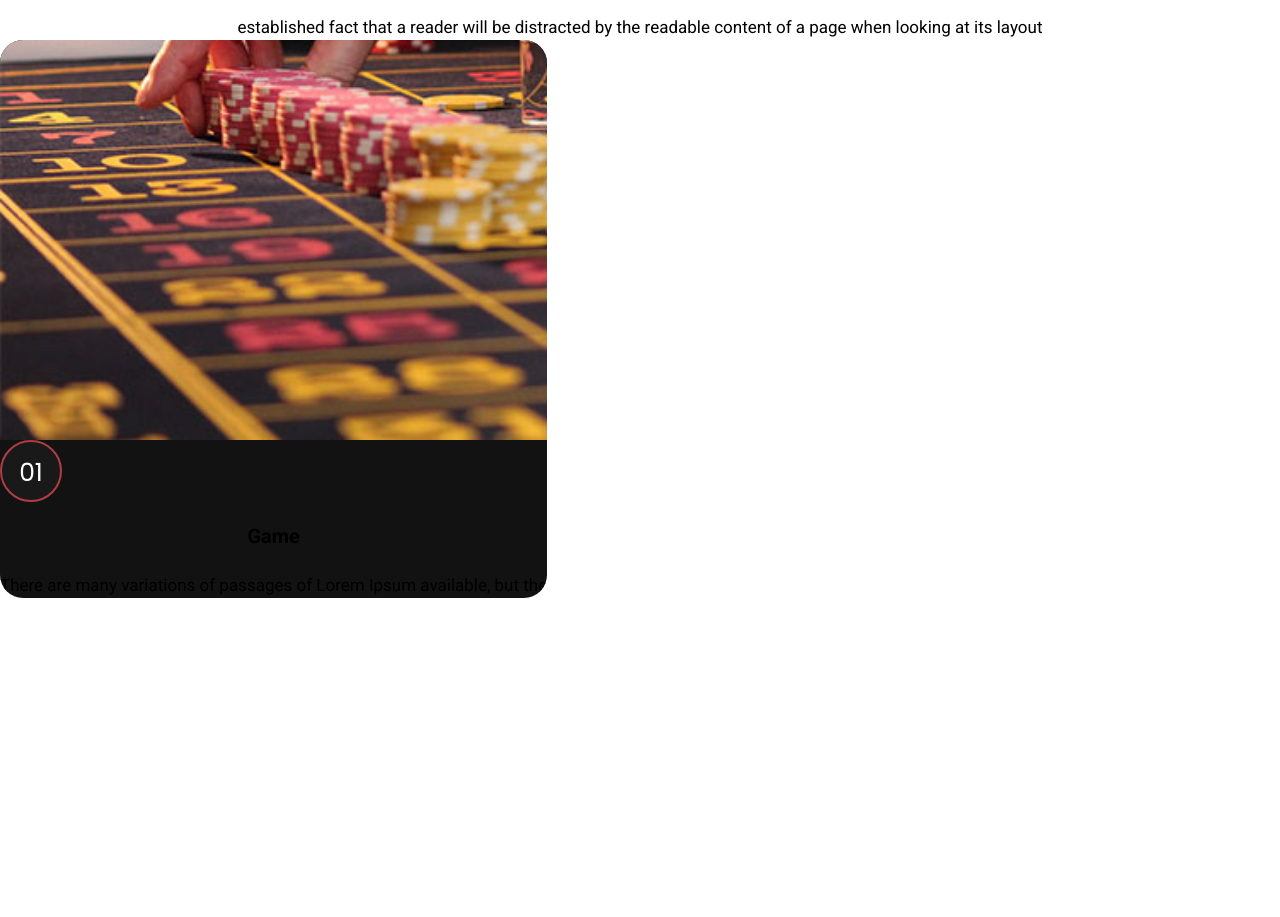
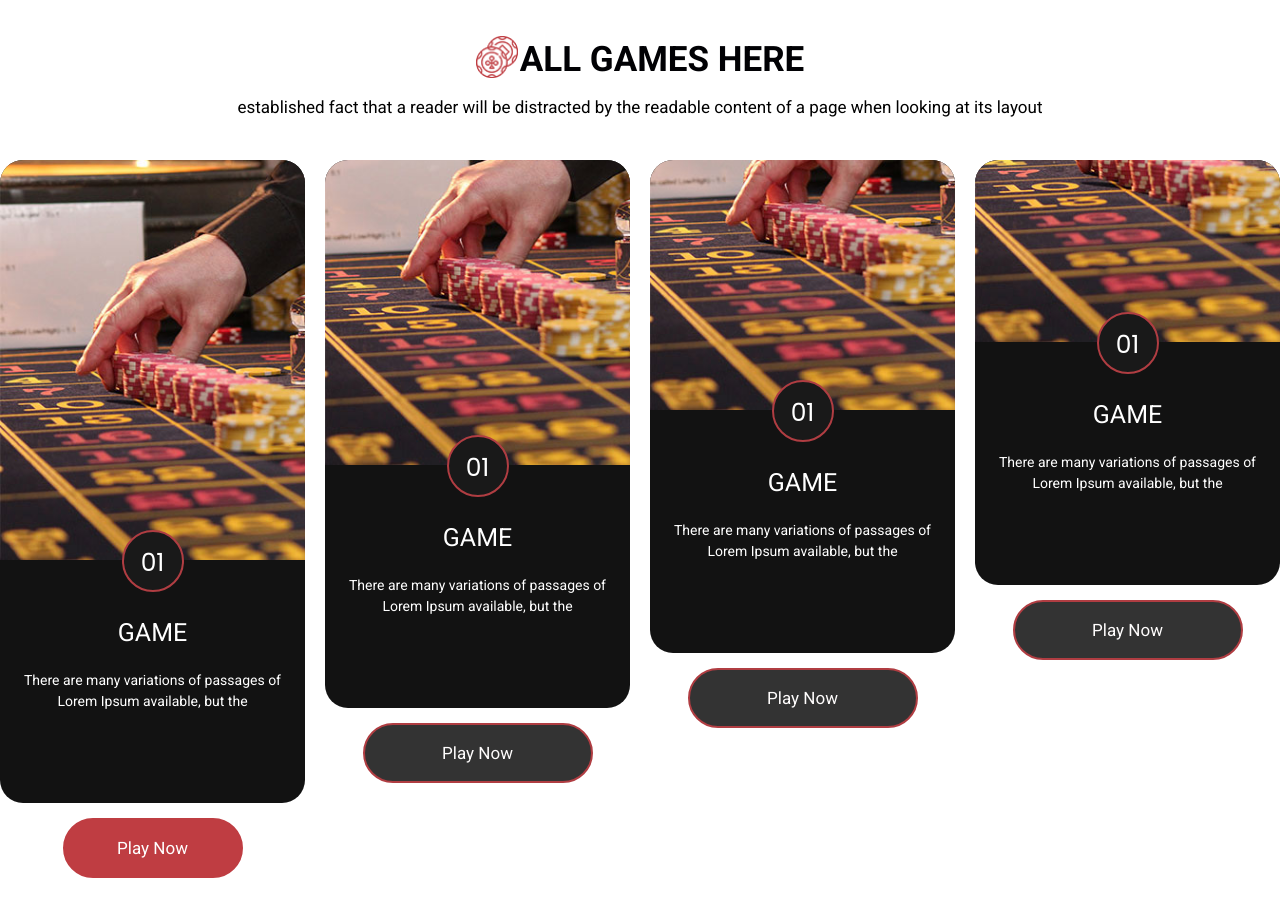
Before and after one commit to samikshk10/frontend, a plain HTML site: page index.html in a window 1280 px wide. Shown: the part 1469-2386 px from the top of the page. Before the commit the page ends 2067 px from the top, so only its background shows below. Drawn offline with Linux system fonts and the light colour scheme.

Commit message:
products part donw

```diff
--- a/index.html
+++ b/index.html
@@ -84,6 +84,7 @@
 
         <p>established fact that a reader will be distracted by the readable content of a page when looking at its layout</p>
         <div class="four-columns">
+            <!--product image1 -->
             <div class="col">
                 <div class="product-details">
                     <div class="product-image">
@@ -97,7 +98,70 @@
 
                         </div>
                 </div>
+
+                <div class="button-wrap">
+                    <a href="" class="btn secondary">Play Now</a>
+                </div>
             </div>
+<!--product image2 -->
+
+            <div class="col">
+                <div class="product-details">
+                    <div class="product-image">
+                        <div class="banner-img" style="background-image:url('./Images/product-img1.jpg')">
+                        </div>
+                    </div>
+                        <div class="product-content">
+                            <div class="product-code">01</div>
+                            <h3>Game</h3>
+                            <p> There are many variations of passages of Lorem Ipsum available, but the </p>
+
+                        </div>
+                </div>
+                <div class="button-wrap">
+                    <a href="" class="btn primary">Play Now</a>
+                </div>
+
+            </div>
+
+<!--product image3 -->
+            <div class="col">
+                <div class="product-details">
+                    <div class="product-image">
+                        <div class="banner-img" style="background-image:url('./Images/product-img1.jpg')">
+                        </div>
+                    </div>
+                        <div class="product-content">
+                            <div class="product-code">01</div>
+                            <h3>Game</h3>
+                            <p> There are many variations of passages of Lorem Ipsum available, but the </p>
+
+                        </div>
+                </div>
+                <div class="button-wrap">
+                    <a href="" class="btn primary">Play Now</a>
+                </div>
+            </div>
+<!--product image4 -->
+            <div class="col">
+                <div class="product-details">
+                    <div class="product-image">
+                        <div class="banner-img" style="background-image:url('./Images/product-img1.jpg')">
+                        </div>
+                    </div>
+                        <div class="product-content">
+                            <div class="product-code">01</div>
+                            <h3>Game</h3>
+                            <p> There are many variations of passages of Lorem Ipsum available, but the </p>
+
+                        </div>
+                </div>
+
+                <div class="button-wrap">
+                    <a href="" class="btn primary">Play Now</a>
+                </div>
+            </div>
+
         </div>
     </div>
 
--- a/style.css
+++ b/style.css
@@ -45,6 +45,17 @@ h2 {
   color: #010104;
   margin: 0 0 45px;
 }
+
+h3{
+  font-size: 25px;
+  line-height: 1.3;
+  font-weight: 400;
+  text-transform: uppercase;
+
+
+}
+
+
 
 .style {
   position: relative;
@@ -160,8 +171,9 @@ cursor: pointer;
   display: flex;
   flex-wrap: wrap;
   margin: 0 -20px;
+  padding: 40px 0;
 }
-.four-columns,
+
 .two-columns .col {
   width: 50%;
   padding: 0 20px;
@@ -227,19 +239,48 @@ cursor: pointer;
 
 .four-columns .col{
   width: auto;
+  flex:1;
+  padding: 0 10px;
 
+
+}
+
+.four-columns{
+  margin:0 -10px;
 }
 
 .product-details{
     background-color:#121212;
     border-radius: 23px;
     overflow: hidden;
+    color:#fff;
 }
-
-.product-details .product-image{
+.products-part .col .product-image{
   height: 400px;
   position: relative;
 }
+
+.products-part .col:nth-child(2) .product-image
+{
+  height:305px;
+}
+
+.products-part .col:nth-child(3) .product-image
+{
+  height:250px;
+}
+
+.products-part .col:last-child .product-image
+{
+  height:182px;
+}
+
+.product-content{
+  padding:0 13px 20px;
+  font-size: 14px;
+  line-height: 1.57;
+}
+
 
 .product-code{
   width: 62px;
@@ -252,4 +293,33 @@ font-size: 25px;
 border: 2px solid #b03d42;
 line-height: 62px;
 text-align: center;
+margin: -30px auto 13px;
+position: relative;
+z-index:9;
+
 }
+
+
+.product-details h3{
+  margin-bottom: 20px;
+  padding: 0;
+}
+
+
+.product-details p{
+  margin: 0 0 70px;
+}
+
+
+.products-part .button-wrap{
+  padding: 15px 0;
+
+}
+
+.products-part .btn{
+  text-transform: capitalize;
+}
+
+.products-part .button-wrap .btn.primary{
+border: 2px solid #b03d42;
+}
```
Also changed, not shown: 1 other file.
